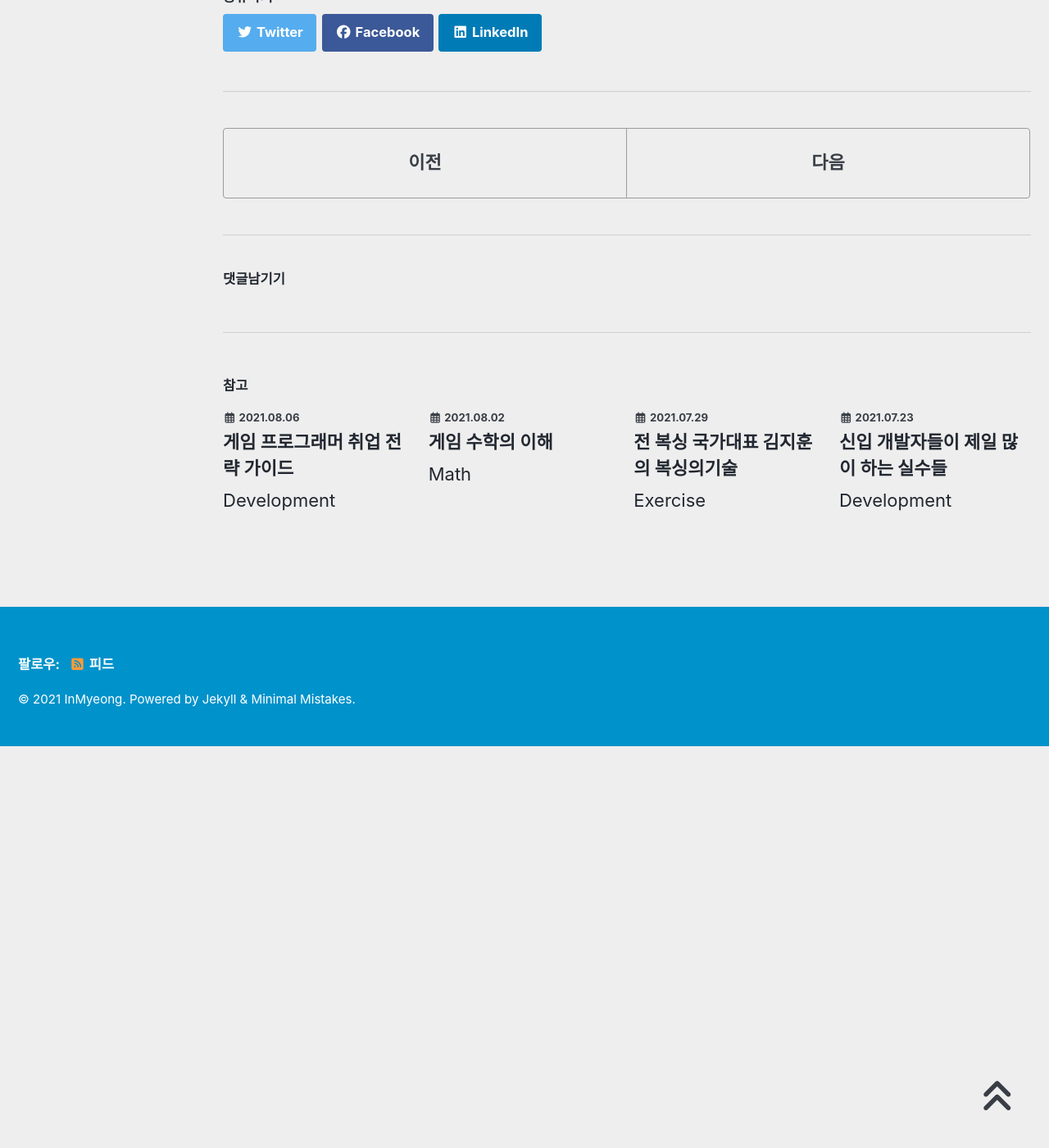
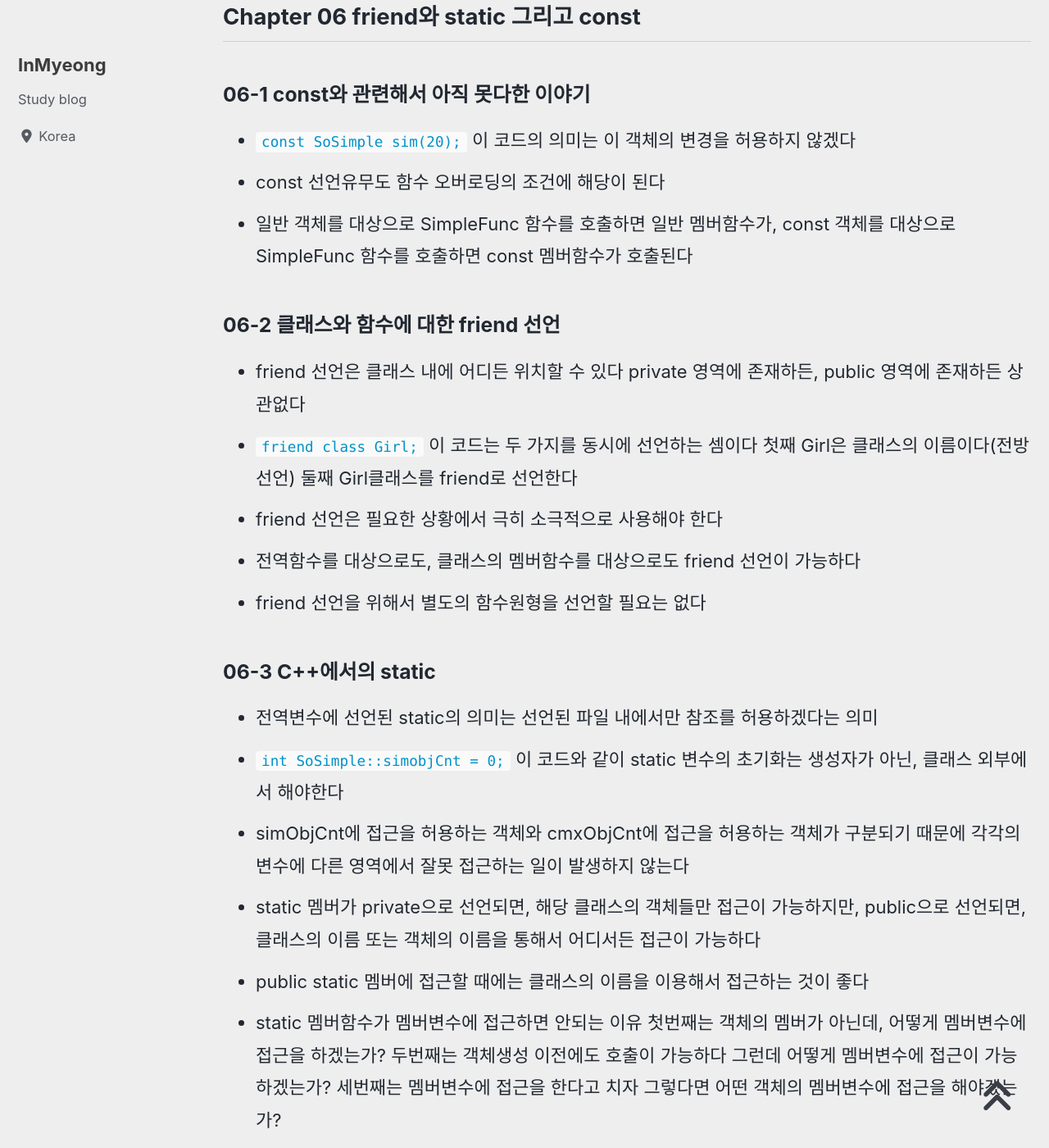
Before and after one commit to devMyeong/devMyeong.github.io, a Jekyll site: the page built from _posts/cpp/2021-07-29-cpp.md, in a window 1280 px wide and 1400 px high, scrolled down 13392 px. Shown: the whole window at 82% size. Built offline with Jekyll 4.4.1, drawn with Linux system fonts in a browser that asks for light colours; cached includes are drawn as plain includes; nearby versions of some CDN libraries; some web fonts are replaced; comment, search, counter and statistics services are not loaded; before the commit the page ends 14302 px from its top, so only the background shows below that; some of the changed text lies outside the part shown.

Commit message:
update cpp chapter 06-1, 06-2, 06-3

```diff
--- a/_posts/cpp/2021-07-29-cpp.md
+++ b/_posts/cpp/2021-07-29-cpp.md
@@ -273,4 +273,35 @@ Rectangle::Rectangle(const int &x1, const int &y1, const int &x2, const int &y2)
 
 <br>
 
+## Chapter 06 friend와 static 그리고 const
+
+### 06-1 const와 관련해서 아직 못다한 이야기
+- `const SoSimple sim(20);` 이 코드의 의미는 이 객체의 변경을 허용하지 않겠다
+- const 선언유무도 함수 오버로딩의 조건에 해당이 된다
+- 일반 객체를 대상으로 SimpleFunc 함수를 호출하면 일반 멤버함수가, const 객체를 대상으로 SimpleFunc 함수를 호출하면 const 멤버함수가 호출된다
+
+### 06-2 클래스와 함수에 대한 friend 선언
+- friend 선언은 클래스 내에 어디든 위치할 수 있다 private 영역에 존재하든, public 영역에 존재하든 상관없다
+- `friend class Girl;` 이 코드는 두 가지를 동시에 선언하는 셈이다 첫째 Girl은 클래스의 이름이다(전방선언) 둘째 Girl클래스를 friend로 선언한다
+- friend 선언은 필요한 상황에서 극히 소극적으로 사용해야 한다
+- 전역함수를 대상으로도, 클래스의 멤버함수를 대상으로도 friend 선언이 가능하다
+- friend 선언을 위해서 별도의 함수원형을 선언할 필요는 없다
+
+### 06-3 C++에서의 static
+- 전역변수에 선언된 static의 의미는 선언된 파일 내에서만 참조를 허용하겠다는 의미
+- `int SoSimple::simobjCnt = 0;` 이 코드와 같이 static 변수의 초기화는 생성자가 아닌, 클래스 외부에서 해야한다
+- simObjCnt에 접근을 허용하는 객체와 cmxObjCnt에 접근을 허용하는 객체가 구분되기 때문에 각각의 변수에 다른 영역에서 잘못 접근하는 일이 발생하지 않는다
+- static 멤버가 private으로 선언되면, 해당 클래스의 객체들만 접근이 가능하지만, public으로 선언되면, 클래스의 이름 또는 객체의 이름을 통해서 어디서든 접근이 가능하다
+- public static 멤버에 접근할 때에는 클래스의 이름을 이용해서 접근하는 것이 좋다
+- static 멤버함수가 멤버변수에 접근하면 안되는 이유 첫번째는 객체의 멤버가 아닌데, 어떻게 멤버변수에 접근을 하겠는가? 두번째는 객체생성 이전에도 호출이 가능하다 그런데 어떻게 멤버변수에 접근이 가능하겠는가? 세번째는 멤버변수에 접근을 한다고 치자 그렇다면 어떤 객체의 멤버변수에 접근을 해야겠는가?
+- static 멤버함수 내에서는 static 멤버변수와 static 멤버함수만 호출이 가능하다
+- `const static int RUSSIA = 1707540;` 이 코드와 같이 const static으로 선언되는 멤버변수는 선언과 동시에 초기화가 가능하다 ( 원래 const 멤버변수의 초기화는 이니셜라이저를 통해야만 가능하다 )
+- mutable 키워드는 const 함수 내에서의 값의 변경을 예외적으로 허용한다
+
+<br>
+
+## Chapter 07 상속(Inheritance)의 이해
+
+<br>
+
 [맨 위로 이동하기](#){: .btn .btn--primary }{: .align-right}
```
